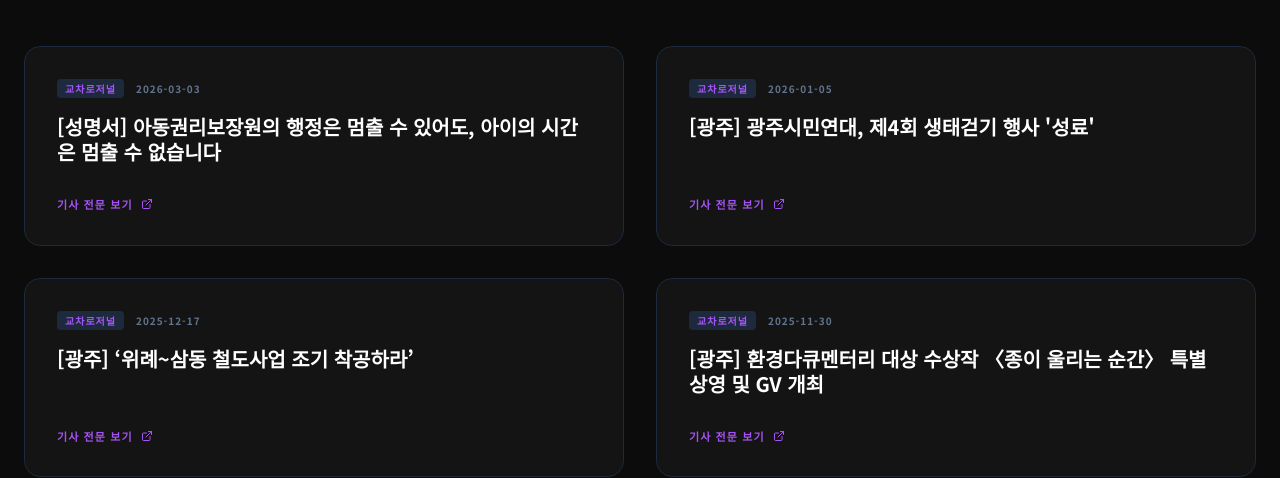
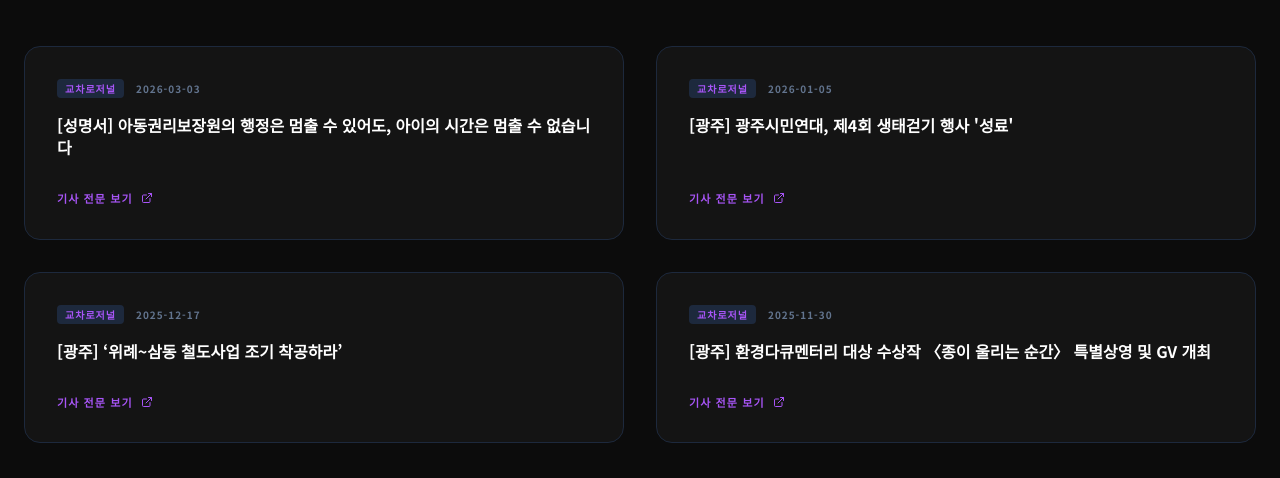
Before and after one commit to sontoc/gjpporg, a React (Vite) app: page / in a window 1280 px wide. Shown: the part 2603-3081 px from the top of the page. Built offline with nearby package versions, Linux system fonts and the light colour scheme; no server answers; the database is empty; a web font is replaced by a local one.

Commit message:
style: adjust news card title typography
Reduce font size and adjust line height for better layout consistency in the news section.

```diff
--- a/src/pages/Home.tsx
+++ b/src/pages/Home.tsx
@@ -408,7 +408,7 @@ export default function Home() {
                     <span className="px-2 py-0.5 bg-slate-800 rounded text-[10px] font-bold text-accent uppercase tracking-widest">{item.source}</span>
                     <span className="text-[10px] text-slate-500 font-bold tracking-widest uppercase">{item.date}</span>
                   </div>
-                  <h3 className="text-xl font-bold text-white group-hover:text-accent transition-colors leading-tight mb-4">
+                  <h3 className="text-base font-bold text-white group-hover:text-accent transition-colors leading-snug mb-4">
                     {item.title}
                   </h3>
                 </div>
```
